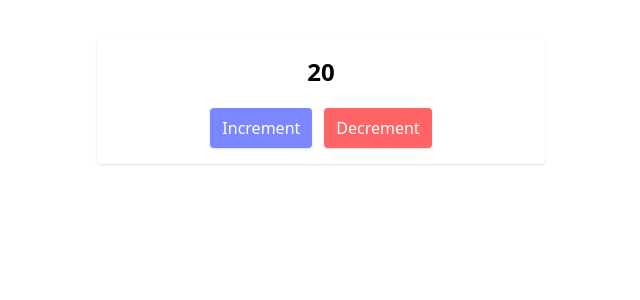
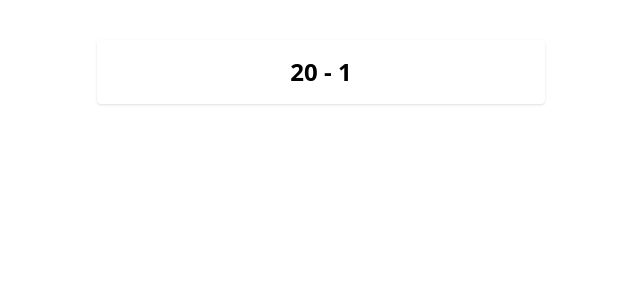
Before and after one commit to MosfiqurRubel/think-in-a-redux-way, a React (Vite) app in the folder redux-way/: page / in a window 1280 px wide. Shown: the top 300 px of the page, without its empty margins (319-959 px from the left). Built offline with nearby package versions, Linux system fonts and the light colour scheme.

Commit message:
Fixed - git branch - not maintanable

```diff
--- a/redux-way/src/App.jsx
+++ b/redux-way/src/App.jsx
@@ -5,7 +5,7 @@ import HooksCounter from "@/components/HooksCounter";
 function App() {
   return (
     <Provider store={store}>
-      <HooksCounter />
+      <HooksCounter id={1} />
     </Provider>
   );
 }
--- a/redux-way/src/components/HooksCounter.jsx
+++ b/redux-way/src/components/HooksCounter.jsx
@@ -1,38 +1,14 @@
-import { useDispatch, useSelector } from "react-redux";
-import { decrement, increment } from "@/redux/counter/actions";
+import { useSelector } from "react-redux";
+// import { decrement, increment } from "./../redux/counter/actions";
 
-function HooksCounter() {
+function HooksCounter({ id }) {
   const count = useSelector((state) => state.value);
-  const dispatch = useDispatch();
-
-  const incrementHandler = (value) => {
-    dispatch(increment(value));
-  };
-
-  const decrementHandler = (value) => {
-    dispatch(decrement(value));
-  };
 
   return (
     <div className="max-w-md mx-auto mt-10 space-y-5">
       <div className="p-4 h-auto flex flex-col items-center justify-center space-y-5 bg-white rounded shadow">
         <div id="counter" className="text-2xl font-semibold">
-          {count}
-        </div>
-
-        <div className="flex space-x-3">
-          <button
-            onClick={() => incrementHandler(5)}
-            className="bg-indigo-400 text-white px-3 py-2 rounded shadow"
-          >
-            Increment
-          </button>
-          <button
-            onClick={() => decrementHandler(2)}
-            className="bg-red-400 text-white px-3 py-2 rounded shadow"
-          >
-            Decrement
-          </button>
+          {count} - {id}
         </div>
       </div>
     </div>
```
